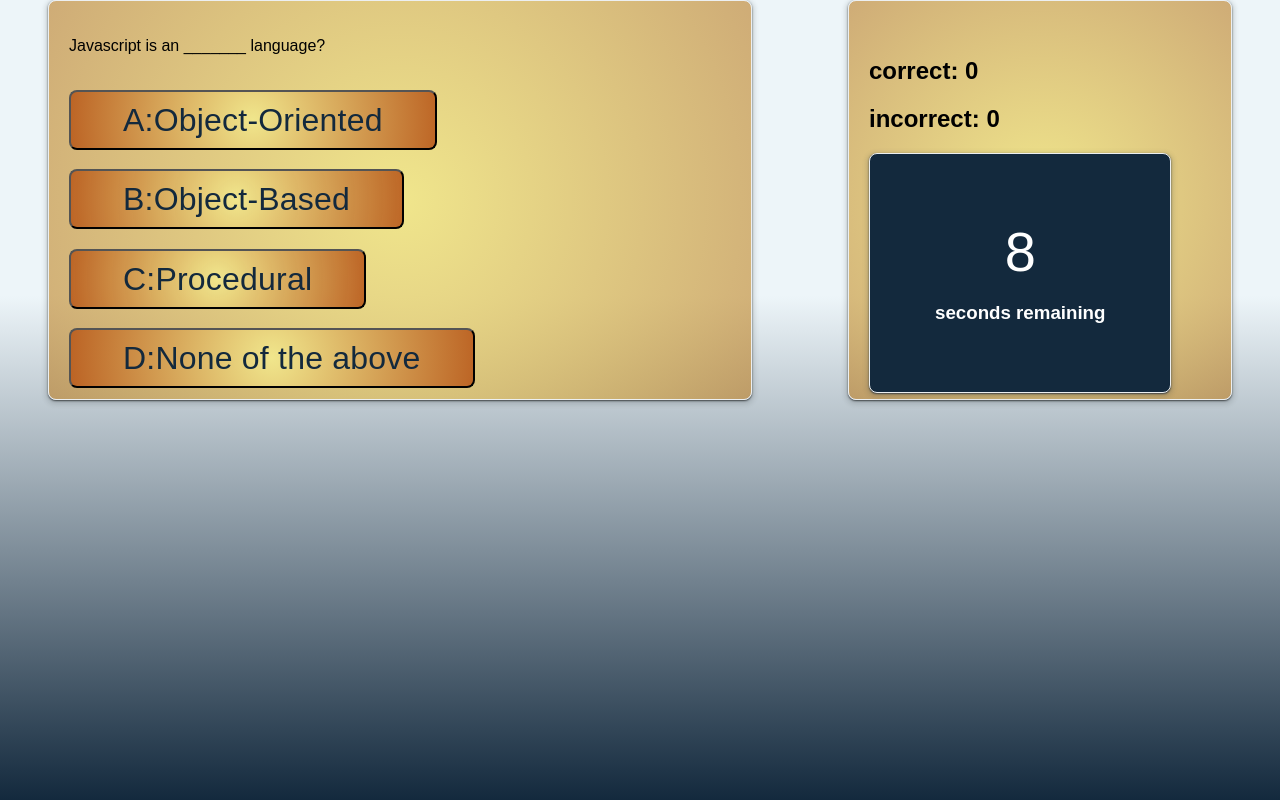
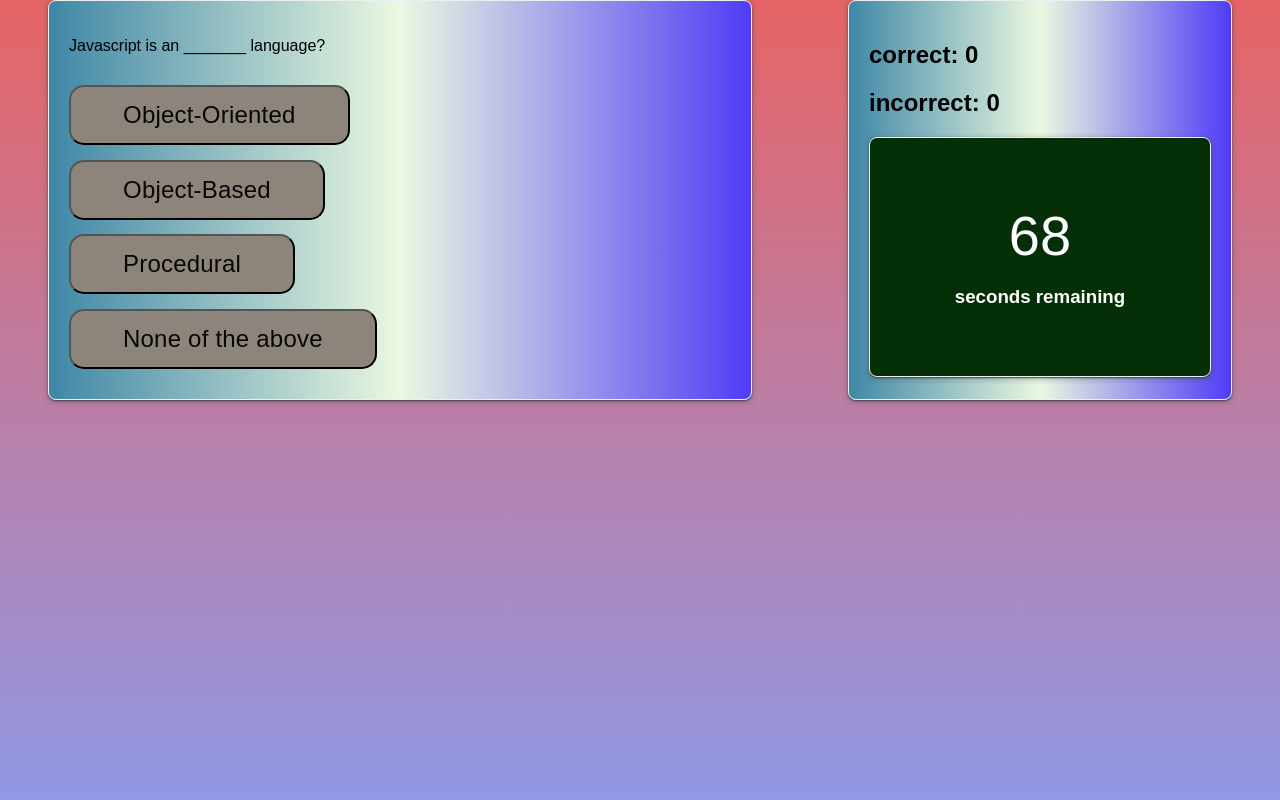
Before and after one commit to christopherdoolhoff/code-quiz, a plain HTML site: page index.html in a window 1280 px wide. Both pictures are taken after a click on the button "Start". Drawn offline with Linux system fonts and the light colour scheme.

Commit message:
fixed problems with pulling questions.

```diff
--- a/assets/css/style.css
+++ b/assets/css/style.css
@@ -9,28 +9,20 @@
     flex-direction: column;
     min-height: 100vh;
     justify-content: flex-start;
-    background: linear-gradient(0deg, rgba(19,41,61,1) 0%, rgba(237,245,249,1) 63%);
-  }
-
-  .score {
-    display: flex;
-    justify-content: space-between;
-    margin-top: 16px;
+    background: linear-gradient(#e66465, #9198e5);
   }
 
   button {
-    background: radial-gradient(circle, rgba(240,230,140,1) 0%, rgba(187,96,33,0.9542191876750701) 100%);
-    border-radius: 8px;
-    color: #13293d;
+    background: rgb(141, 133, 123);
+    border-radius: 15px;
+    color: #060707;
     cursor: pointer;
-    font-size: 2em;
+    font-size: 24px;
     letter-spacing: 0.21px;
     line-height: 16px;
     padding: 20px 52px;
     text-align: center;
     transition-duration: 0.15s;
-    transition-property: background-color;
-    transition-timing-function: linear;
     margin-top: 0.6em;
   }
 
@@ -38,7 +30,7 @@
     display: block;
     padding: 40px;
     text-align: center;
-    background: #13293d;
+    background: #053007;
     color: #fff;
     border-bottom:30px #879274;
   }
@@ -71,8 +63,19 @@
     display: none;
   }
 
+  .savedscore {
+    flex: 0 auto;
+    padding: 8px;
+    margin-top: 50px;
+    background-color: white;
+    border-radius: 8px;
+    width: 30vw;
+    height: 400px;
+    display: none;
+  }
+
   .card {
-    background: radial-gradient(circle, rgba(240,230,140,1) 0%, rgba(187,124,33,0.604079131652661) 100%);
+    background: linear-gradient(0.25turn, #3f87a6, #ebf8e1, #4f3cf6);
     border: 1px solid #eceff1;
     border-radius: 8px;
     box-shadow: rgba(60, 64, 67, 2) 0 1px 2px 0,
@@ -89,7 +92,7 @@
   .timer {
     height: 240px;
     padding: 10px;
-    background: #13293d;
+    background: #053007;
     color: #fff;
     text-align: center;
   }
--- a/assets/js/script.js
+++ b/assets/js/script.js
@@ -1,3 +1,4 @@
+// Dom Elements
 var timerElement = document.querySelector(".timer-count");
 var startButton = document.querySelector(".start-button");
 var correct = document.querySelector(".correct");
@@ -7,7 +8,9 @@ var bButton = document.querySelector(".option-b");
 var cButton = document.querySelector(".option-c");
 var dButton = document.querySelector(".option-d");
 var questionText = document.querySelector("#question");
+var choiceBtn = document.querySelectorAll(".choiceBtn");
 
+// Questions
 var questions = [
   {
     question: "Javascript is an _______ language?",
@@ -78,34 +81,43 @@ var questions = [
   },
 ];
 
+// variables
 var timer;
 var timerCount;
+var i = 0;
 
-// The startGame function is called when the start button is clicked
+// Function to start the game
 function startGame() {
-  timerCount = 10;
-  // Prevents start button from being clicked when round is in progress
+  timerCount = 70;
+  // Hide start button and show score and questions
   document.querySelector("header").style.display = "none";
   document.querySelector(".questions").style.display = "block";
   document.querySelector(".results").style.display = "block";
-  // renderBlanks()
+  // start timer function
   startTimer();
-  for (var i = 0; i < questions.length; i++) {
-    questionText.innerHTML = questions[i].question;
-    aButton.append(questions[i].a);
-    bButton.innerHTML += questions[i].b;
-    cButton.innerHTML += questions[i].c;
-    dButton.innerHTML += questions[i].d;
-    Selection.addEventListener("click",);
-    if(Selection == questions[5]) {
-      correct++
-      i++
-    } else {
-      incorrect++
-      i++
-    }
+  function getQuestion(questionId){
+    questionText.innerHTML = questions[questionId].question;
+    aButton.innerHTML = questions[questionId].a;
+    bButton.innerHTML = questions[questionId].b;
+    cButton.innerHTML = questions[questionId].c;
+    dButton.innerHTML = questions[questionId].d;
   }
-}
+  console.log(parseInt(correct.innerText))
+  console.log(choiceBtn)
+  getQuestion(0);
+    choiceBtn.forEach(btn => btn.addEventListener("click",function(event){
+      if(event.target.innerHTML == questions[i].answer) {
+        correct.innerText = parseInt(correct.innerText)+1;
+        i++
+      } else {
+        incorrect.innerText = parseInt(incorrect.innerText)+1;
+        i++
+        // subtract time for wrong answer
+        timerCount = timerCount-10;
+      }
+      getQuestion(i);
+    }));
+  }
 
 function endGame() {
 }
@@ -117,10 +129,11 @@ function startTimer() {
     timerCount--;
     timerElement.textContent = timerCount;
 
-    if (timerCount === 0) {
+    if (timerCount === 0 ||i > questions.length-1) {
       document.querySelector("header").style.display = "block";
       document.querySelector(".questions").style.display = "none";
       document.querySelector(".results").style.display = "block";
+      document.querySelector(".savedscore").style.display = "block";
 
       // Clears interval
       clearInterval(timer);
--- a/index.html
+++ b/index.html
@@ -16,21 +16,21 @@
       <section>
         <div class="card questions">
             <p ID="question">This is a question</p>
-          <button class="option-a">A:</button>
+          <button class="option-a choiceBtn">A:</button>
           <br>
-          <button class="option-b">B:</button>
+          <button class="option-b choiceBtn">B:</button>
           <br>
-          <button class="option-c">C:</button>
+          <button class="option-c choiceBtn">C:</button>
           <br>
-          <button class="option-d">D:</button>
+          <button class="option-d choiceBtn">D:</button>
         </div>
       </section>
 
       <section>
         <div class="card results">
-          <div class = "score">
           <div>
-          <h2>correct: <span class="correct">0 </span> </h2>
+          <div>
+          <h2>correct: <span class="correct">0</span> </h2>
           <h2>incorrect: <span class="incorrect">0</span></h2>
           <div class= "card timer">
             <div class = "timer-text">
@@ -38,9 +38,17 @@
             <h3>seconds remaining</h3>
           </div>
 
-          </div>
         </div>
       </section>
+      <div class="card savedscore">
+        <h1>Score</h1>
+        <form id="Name" method="POST">
+          <label for="add name">Add name for score: </label>
+          <input type="text" placeholder="Name" />
+        </form>
+        <p>Last Score <span id="lastscore">0</span></p>
+        <ul id="pastscore"></ul>
+      </div>
     </main>
     <script src="./assets/js/script.js"></script>
   </body>
```
Also changed, not shown: 1 other file.
